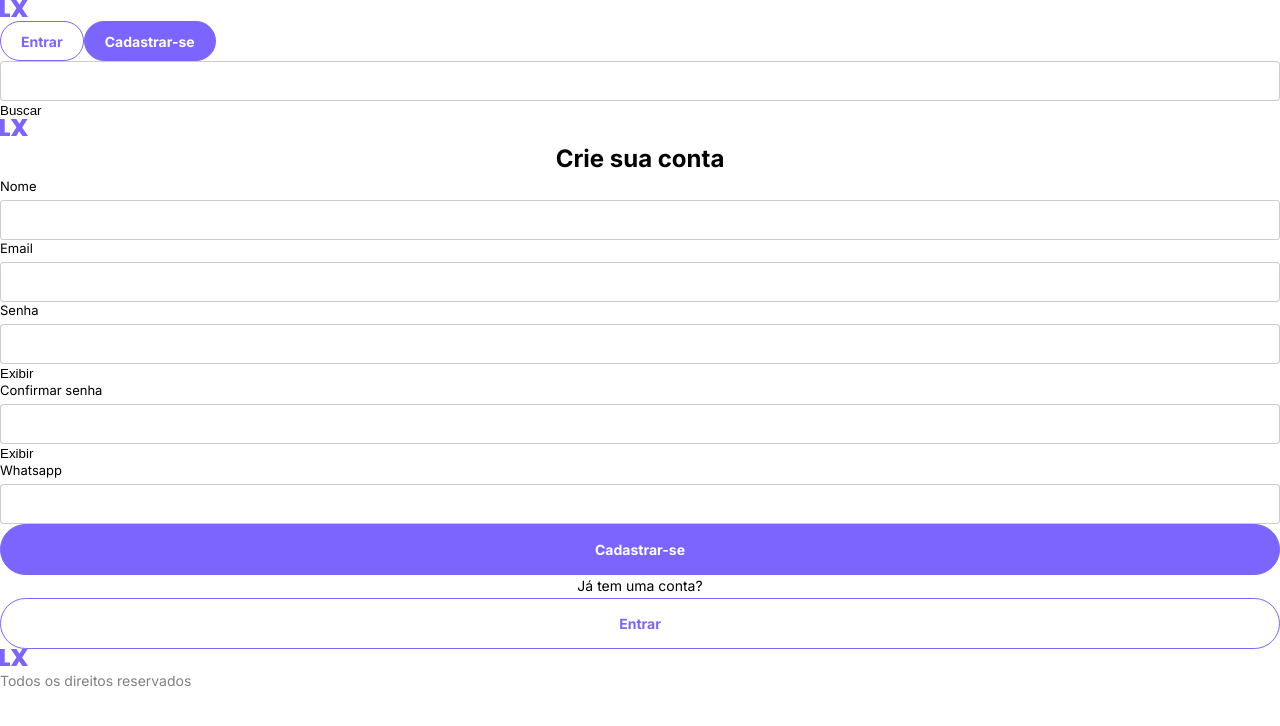
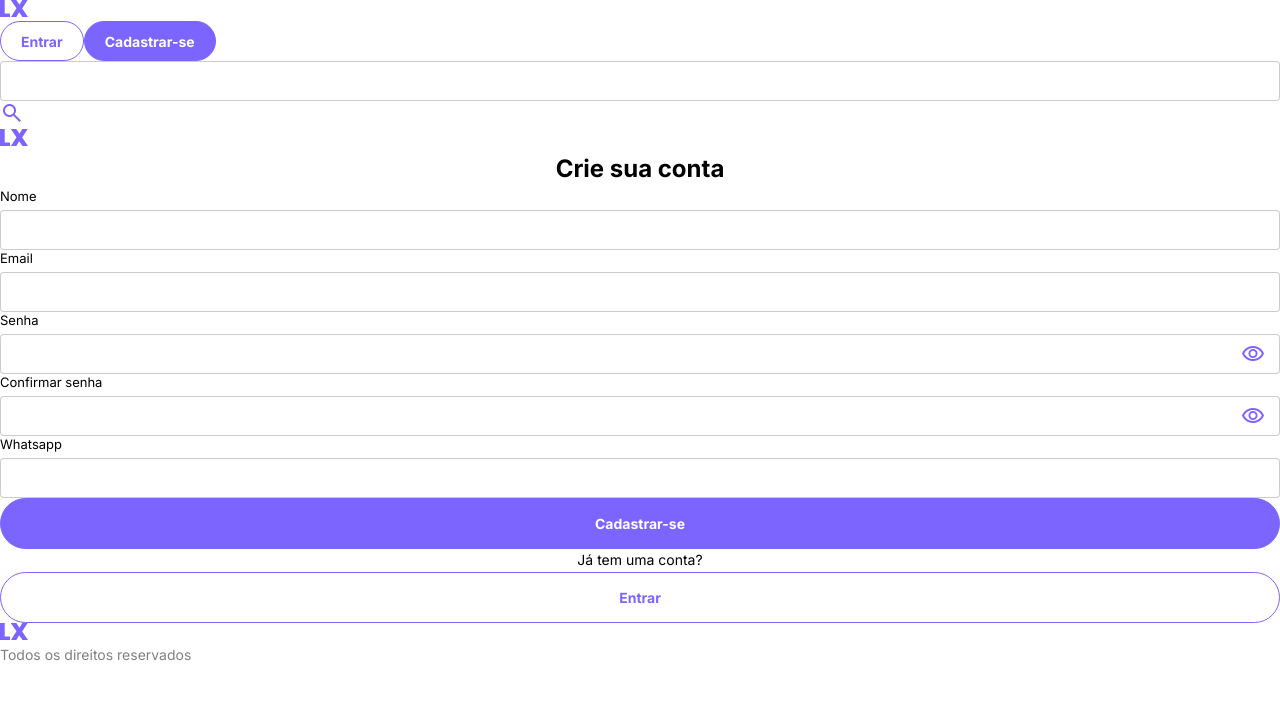
Before and after one commit to josedasilva123/react4-projeto, a React (Vite) app: page /cadastro in a window 1280 px wide. Shown: the top 726 px of the page. Built offline with nearby package versions, Linux system fonts and the light colour scheme.

Commit message:
appling icons in all components and pages

```diff
--- a/src/components/advert/structures/forms/SearchForm/index.tsx
+++ b/src/components/advert/structures/forms/SearchForm/index.tsx
@@ -1,7 +1,7 @@
 import { SubmitHandler, useForm } from "react-hook-form";
-import { Button } from "../../../../shared/fragments/buttons/Button";
 import { Input } from "../../../../shared/fragments/fields/Input";
 import { useAdvert } from "../../../../../stores/advert/useAdvert";
+import { Icon } from "../../../../shared/fragments/icons/Icon";
 
 interface FormValues {
   value: string;
@@ -20,7 +20,9 @@ export function SearchForm() {
   return (
     <form onSubmit={handleSubmit(submit)}>
       <Input type="text" {...register("value")} />
-      <Button type="submit">Buscar</Button>
+      <button type="submit" title="Buscar" aria-label="Buscar">
+        <Icon color="blue" icon="search" />
+      </button>
     </form>
   );
 }
--- a/src/components/shared/fragments/fields/InputPassword/index.tsx
+++ b/src/components/shared/fragments/fields/InputPassword/index.tsx
@@ -1,6 +1,8 @@
 import { ForwardedRef, forwardRef, InputHTMLAttributes, useState } from "react";
 import { FieldError } from "react-hook-form";
 import { Text } from "../../typography/Text";
+import { Icon } from "../../icons/Icon";
+import styles from "./style.module.scss";
 
 interface Props extends Omit<InputHTMLAttributes<HTMLInputElement>, "type"> {
   label?: string;
@@ -11,16 +13,31 @@ export const InputPassword = forwardRef(
   ({ label, error, ...rest }: Props, ref: ForwardedRef<HTMLInputElement>) => {
     const [isVisible, setIsVisible] = useState(false);
 
+    const currentText = isVisible ? "Ocultar senha" : "Exibir senha";
+
     return (
       <div className="field">
         {label ? <label htmlFor={rest.id}>{label}</label> : null}
-        <div>
+        <div className={styles.wrapper}>
           <input type={isVisible ? "text" : "password"} ref={ref} {...rest} />
-          <button type="button" onClick={() => setIsVisible(!isVisible)}>
-            {isVisible ? "Ocultar" : "Exibir"}
+          <button
+            type="button"
+            onClick={() => setIsVisible(!isVisible)}
+            title={currentText}
+            aria-label={currentText}
+          >
+            {isVisible ? (
+              <Icon color="blue" icon="visibility_off" />
+            ) : (
+              <Icon color="blue" icon="visibility" />
+            )}
           </button>
         </div>
-        {error ? <Text tag="p" aria-label="error">{error.message}</Text> : null}
+        {error ? (
+          <Text tag="p" aria-label="error">
+            {error.message}
+          </Text>
+        ) : null}
       </div>
     );
   }
--- /dev/null
+++ b/src/components/shared/fragments/fields/InputPassword/style.module.scss
@@ -0,0 +1,9 @@
+.wrapper{
+    position: relative;
+
+    & > button{
+        position: absolute;
+        top: 0.5rem;
+        right: 15px;
+    }
+}
--- a/src/components/shared/fragments/icons/Icon/index.tsx
+++ b/src/components/shared/fragments/icons/Icon/index.tsx
@@ -7,8 +7,9 @@ interface Props {
     | "delete"
     | "settings"
     | "logout"
-    | "close";
-  color: "blue" | "black50";
+    | "close"
+    | "add";
+  color?: "blue" | "black50";
 }
 
 export function Icon({ icon, color }: Props) {
--- a/src/components/shared/structures/Modal/index.tsx
+++ b/src/components/shared/structures/Modal/index.tsx
@@ -1,5 +1,6 @@
 import { createPortal } from "react-dom";
 import { useOutClick } from "../../../../hooks/useOutClick";
+import { Icon } from "../../fragments/icons/Icon";
 
 interface Props {
   children: React.ReactNode;
@@ -12,7 +13,13 @@ export function Modal({ children, onClose }: Props) {
   return createPortal(
     <div>
       <div ref={modalRef} role="dialog">
-        <button onClick={onClose}>Fechar</button>
+        <button
+          onClick={onClose}
+          title="Fechar modal"
+          aria-label="Fechar modal"
+        >
+          <Icon color="black50" icon="close" />
+        </button>
         {children}
       </div>
     </div>,
--- a/src/components/shared/template/Header/UserControls/index.tsx
+++ b/src/components/shared/template/Header/UserControls/index.tsx
@@ -1,6 +1,7 @@
 import { Link } from "react-router-dom";
 import { useUser } from "../../../../../stores/user/useUser";
 import { Text } from "../../../fragments/typography/Text";
+import { Icon } from "../../../fragments/icons/Icon";
 
 export function UserControls() {
   const user = useUser((store) => store.user);
@@ -12,7 +13,9 @@ export function UserControls() {
         <ul>
           <li>
             <Link to="/meus-anuncios">
-              <Text className="text small" tag="span">meus anúncios</Text>
+              <Text className="text small" tag="span">
+                meus anúncios
+              </Text>
             </Link>
           </li>
         </ul>
@@ -27,8 +30,12 @@ export function UserControls() {
         </Text>
       </div>
       <div>
-        <Link to="/meu-perfil">Configurações</Link>
-        <button onClick={logout}>Deslogar</button>
+        <Link to="/meu-perfil" title="Configurações" aria-label="Configurações">
+          <Icon color="blue" icon="settings" />
+        </Link>
+        <button onClick={logout} title="Deslogar" aria-label="Deslogar">
+          <Icon color="blue" icon="logout" />
+        </button>
       </div>
     </div>
   );
--- a/src/components/userAdvert/structures/lists/UserAdvertList/UserAdvertCard/index.tsx
+++ b/src/components/userAdvert/structures/lists/UserAdvertList/UserAdvertCard/index.tsx
@@ -1,6 +1,6 @@
 import { IAdvert } from "../../../../../../interfaces/advert.interface";
 import { useUserAdvert } from "../../../../../../stores/userAdvert/useUserAdvert";
-import { Button } from "../../../../../shared/fragments/buttons/Button";
+import { Icon } from "../../../../../shared/fragments/icons/Icon";
 import { Price } from "../../../../../shared/fragments/typography/Price";
 import { Text } from "../../../../../shared/fragments/typography/Text";
 
@@ -18,15 +18,31 @@ export function UserAdvertCard({ advert }: Props) {
         <img src={advert.image} alt={`Ilustração ${advert.title}`} />
       ) : null}
       <div>
-        <Text className="text" tag="h3">{advert.title}</Text>
-        <Text className="text small black50" tag="p">{advert.excerpt}</Text>
+        <Text className="text" tag="h3">
+          {advert.title}
+        </Text>
+        <Text className="text small black50" tag="p">
+          {advert.excerpt}
+        </Text>
       </div>
       <div>
         <Price tag="p">{advert.price}</Price>
       </div>
       <div>
-        <Button onClick={() => setEditingAdvert(advert)}>Editar</Button>
-        <Button onClick={() => setRemovingAdvert(advert)}>Remover</Button>
+        <button
+          onClick={() => setEditingAdvert(advert)}
+          title="Editar anúncio"
+          aria-label="Editar anúncio"
+        >
+          <Icon color="blue" icon="edit" />
+        </button>
+        <button
+          onClick={() => setRemovingAdvert(advert)}
+          title="Remover aníncio"
+          aria-label="Remover anúncio"
+        >
+          <Icon color="blue" icon="delete" />
+        </button>
       </div>
     </li>
   );
--- a/src/components/userAdvert/structures/modals/CreateAdvertModal/index.tsx
+++ b/src/components/userAdvert/structures/modals/CreateAdvertModal/index.tsx
@@ -4,6 +4,7 @@ import { Modal } from "../../../../shared/structures/Modal";
 import { CreateAdvertForm } from "../../forms/CreateAdvertForm";
 import { Text } from "../../../../shared/fragments/typography/Text";
 import { Title } from "../../../../shared/fragments/typography/Title";
+import { Icon } from "../../../../shared/fragments/icons/Icon";
 
 export function CreateAdvertModal() {
   const [isVisible, setIsVisible] = useState(false);
@@ -15,7 +16,7 @@ export function CreateAdvertModal() {
   return (
     <>
       <Button className="button small blue" onClick={() => setIsVisible(true)}>
-        Adicionar anúncio
+        <Icon icon="add" /> Adicionar anúncio
       </Button>
       {isVisible ? (
         <Modal onClose={onClose}>
```
